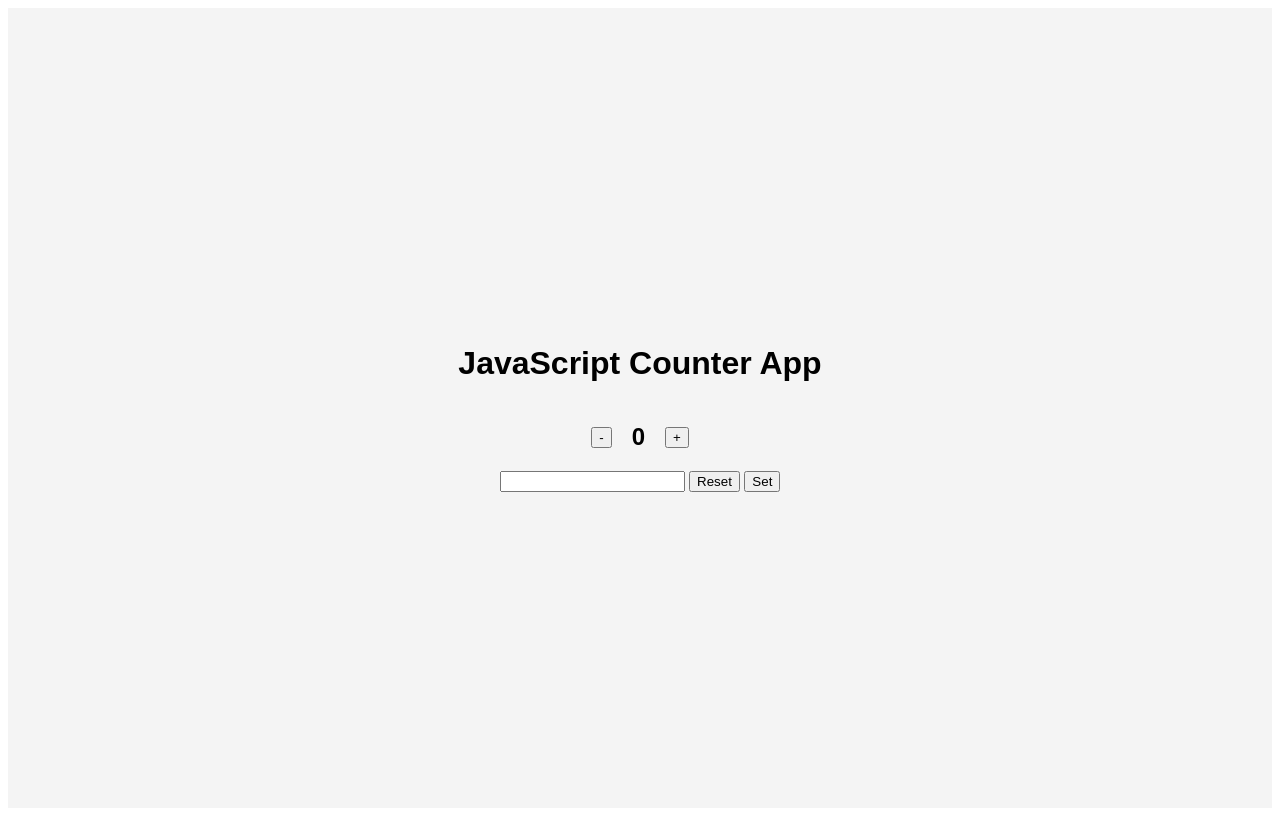
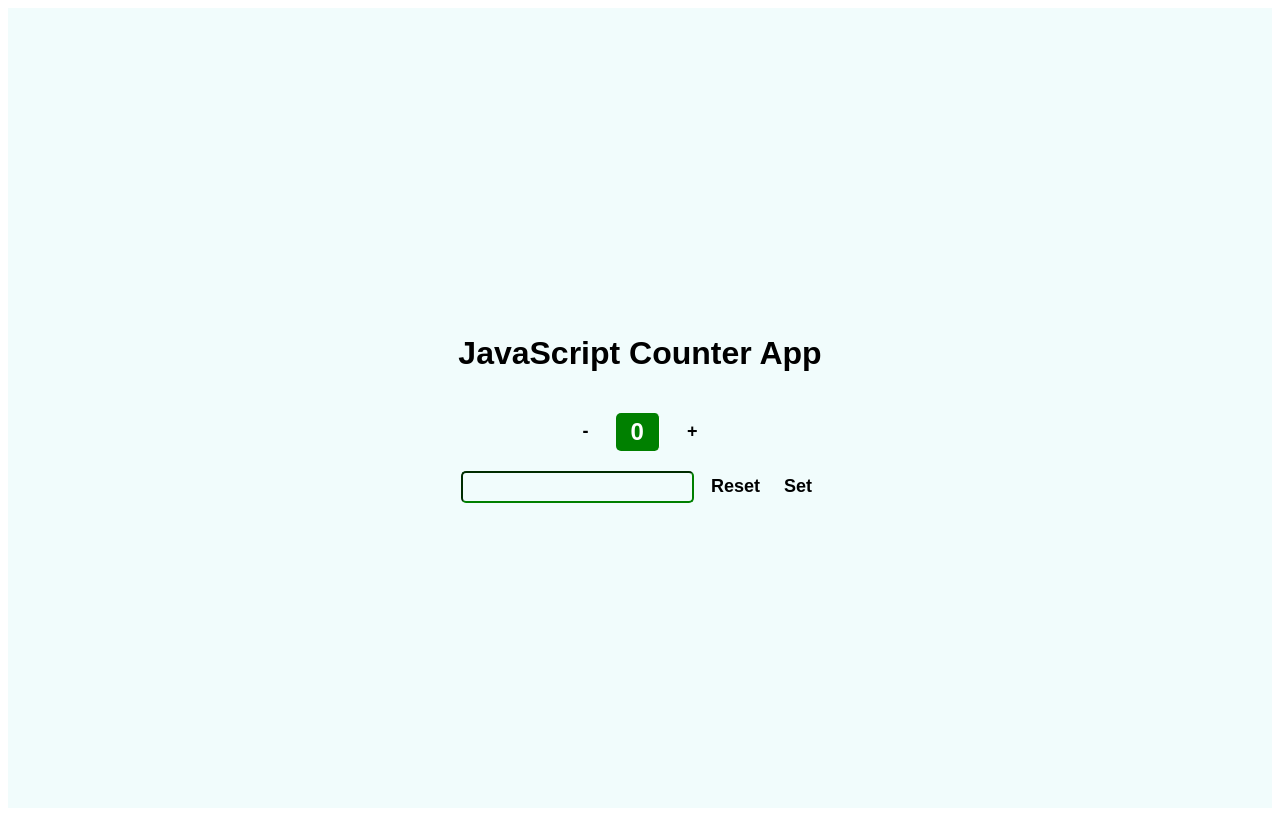
Before and after one commit to kadea-academy-learners/JS-counter-exercice, a plain HTML site: page index.html in a window 1280 px wide. Both pictures are taken after a click on the button "Reset". Drawn offline with Linux system fonts and the light colour scheme.

Commit message:
feat: adding option reset

```diff
--- a/index.js
+++ b/index.js
@@ -3,31 +3,36 @@ const addBtn = document.getElementById("addBtn");
 const counterDisplay = document.getElementById("counterValue");
 const counteArea = document.getElementById("counter_area");
 const setBtn = document.getElementById("form_container").lastElementChild;
+const reSet = document.getElementsByTagName('button')[2]
 const input = document.getElementById("form_container").firstElementChild;
 
-let count = Number(counterDisplay.innerText);
+
 
 substractBtn.addEventListener("click", function decrement() {
-  count = count - 1;
-  counterDisplay.innerText = count;
+  counterDisplay.innerText = Number(counterDisplay.innerText)-1;
 });
 
 addBtn.addEventListener("click", function increment() {
-  count++;
-  counterDisplay.innerText = count;
+  counterDisplay.innerText = Number(counterDisplay.innerText)+1;
 });
 
 setBtn.addEventListener("click", function () {
   //prendre la valeur de l'input
-  let inputValue = input.value;
   //assigner la valeur au DisplayContainer
-  count = inputValue;
-  counterDisplay.innerText = count;
+  if(input.value=='') counterDisplay.innerText
+  else counterDisplay.innerText = input.value;
+  input.value=''
   //   TODO 1: vider le champs apres le clic
 });
 
+
+
 // TODO 2: add reset function
 // reset vide le champs et remet le compteur a zero
+reSet.addEventListener('click', ()=>{
+  input.value=''
+  counterDisplay.innerText='0'
+})
 
 // TODO 3: faire sans la variable count
 // TODO 4: faire le style CSS
--- a/styles.css
+++ b/styles.css
@@ -1,6 +1,6 @@
 .container {
     font-family: Arial, sans-serif;
-    background-color: #f4f4f4;
+    background-color: #f1fcfc;
     margin: 0;
     padding: 0;
     display: flex;
@@ -16,3 +16,44 @@
     align-items: center;
     gap: 20px;
 }
+h2{
+    border-right: 1px solid white;
+    padding: 5px 15px;
+    background-color: green;
+    border-radius: 5px;
+    color: white;
+    cursor: pointer;
+}
+button{
+    border: none;
+    background-color: transparent;
+    font-weight: 700;
+    font-size: 18px;
+    margin: 1px;
+    grid-column: span 1;
+}
+button:hover{
+    color: green;
+    border: 1px solid rgb(214, 238, 203);
+    box-shadow: 1px 2px 30px rgb(230, 247, 225);
+    margin: 0;
+    border-radius: 5px;
+}
+#form_container{
+    display: flex;
+    gap: 10px;
+}
+input{
+    font-size: 16px;
+    padding: 5px;
+    border-radius: 5px ;
+    border-color: green;
+    text-align: center;
+    background-color: transparent;
+    font-weight: 700;
+    color: green;
+}
+
+input:focus{
+    box-shadow: 1px 2px 30px rgb(230, 247, 225);
+}
```
